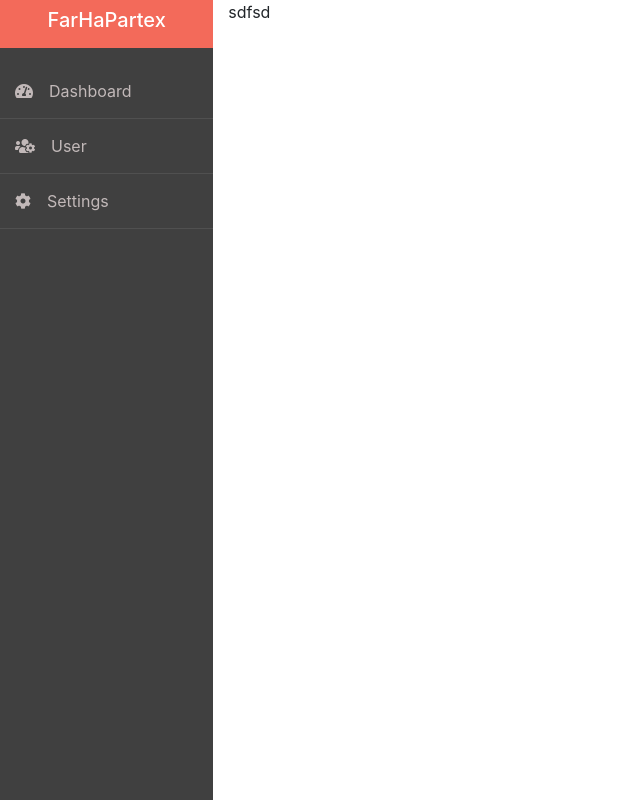
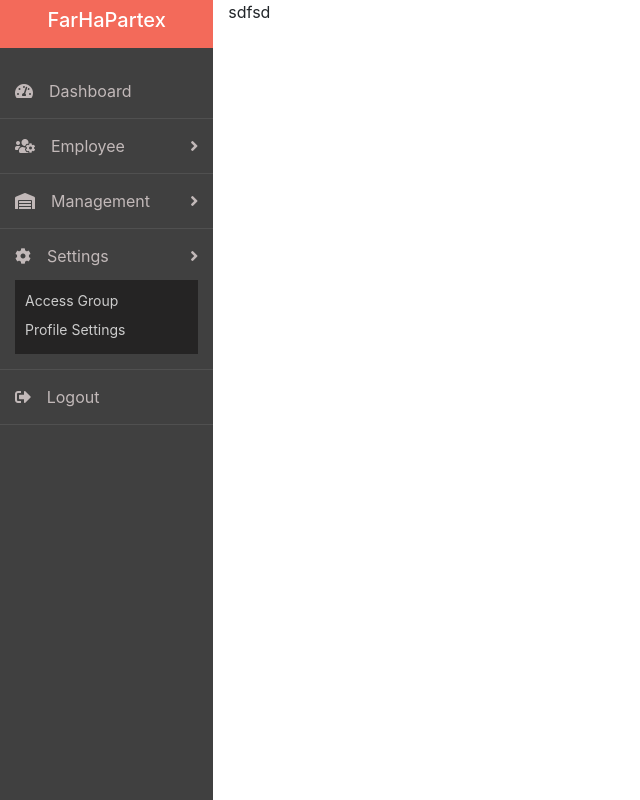
Before and after one commit to farhapartex/hr-frontend, a Vue app: page /dashboard in a window 1280 px wide. Both pictures are taken after a click on the link "Settings". Shown: the whole page, without its empty margins (0-640 px from the left). Built offline with nearby package versions, Linux system fonts and the light colour scheme.

Commit message:
submenu added in sidebar

```diff
--- a/src/components/Sidebar.vue
+++ b/src/components/Sidebar.vue
@@ -5,7 +5,7 @@
     </div>
 
     <div class="w-100 nav-list">
-      <ul class="mt-3">
+      <ul class="mt-3 navs">
         <li>
           <a href="#">
             <span class="mr-3">
@@ -15,19 +15,77 @@
           </a>
         </li>
         <li>
-          <a href="#">
+          <a href="#" @click="verticalNavToggle(0)">
             <span class="mr-3">
               <i class="fas fa-users-cog"></i>
             </span>
-            <span>User</span>
+            <span>Employee</span>
+            <span class="float-right">
+              <i class="fas fa-angle-right"></i>
+            </span>
           </a>
+          <transition name="fade">
+            <ul class="sub-navlist" v-if="subMenuList[0]==true" transition="v-fade">
+              <li>
+                <a href="#">Employee List</a>
+              </li>
+            </ul>
+          </transition>
+        </li>
+        <li>
+          <a href="#" @click="verticalNavToggle(1)">
+            <span class="mr-3">
+              <i class="fas fa-warehouse"></i>
+            </span>
+            <span>Management</span>
+            <span class="float-right">
+              <i class="fas fa-angle-right"></i>
+            </span>
+          </a>
+          <transition name="fade">
+            <ul class="sub-navlist" v-if="subMenuList[1]==true">
+              <li>
+                <a href="#">Leave System</a>
+              </li>
+              <li>
+                <a href="#">Applications</a>
+              </li>
+              <li>
+                <a href="#">Probation System</a>
+              </li>
+              <li>
+                <a href="#">Holyday List</a>
+              </li>
+            </ul>
+          </transition>
+        </li>
+        <li>
+          <a href="#" @click="verticalNavToggle(2)">
+            <span class="mr-3">
+              <i class="fas fa-cog"></i>
+            </span>
+            <span>Settings</span>
+            <span class="float-right">
+              <i class="fas fa-angle-right"></i>
+            </span>
+          </a>
+          <transition name="fade">
+            <ul class="sub-navlist" v-if="subMenuList[2]==true">
+              <li>
+                <a href="#">Access Group</a>
+              </li>
+              <li>
+                <a href="#">Profile Settings</a>
+              </li>
+            </ul>
+          </transition>
         </li>
         <li>
           <a href="#">
             <span class="mr-3">
-              <i class="fas fa-cog"></i>
+              <i class="fas fa-sign-out-alt"></i>
             </span>
-            <span>Settings</span>
+            <span>Logout</span>
           </a>
         </li>
       </ul>
@@ -43,7 +101,17 @@ import HelloWorld from "@/components/HelloWorld.vue";
   name: "Sidebar",
   components: {}
 })
-export default class Sidebar extends Vue {}
+export default class Sidebar extends Vue {
+  subMenuList: any = [false, false, false, false, false];
+
+  verticalNavToggle(index: number) {
+    let listValue = this.subMenuList[index];
+    this.subMenuList = JSON.parse(
+      JSON.stringify([false, false, false, false, false])
+    );
+    Vue.set(this.subMenuList, index, !listValue);
+  }
+}
 </script>
 
 <style>
@@ -60,20 +128,53 @@ export default class Sidebar extends Vue {}
   color: #ffffff;
 }
 
-.nav-list ul li {
+.nav-list > ul > li {
   padding: 15px 15px;
   border-bottom: 0.6px solid #505050;
 }
 
-.nav-list ul li:hover,
-.nav-list ul li:hover a {
+.nav-list > ul > li:hover,
+.nav-list > ul > li:hover > a {
   background: #757373;
   color: #f36a5a;
 }
 
-.nav-list ul li a {
+.nav-list > ul > li > a {
   text-decoration: none;
   color: #c2b9b9;
   display: block;
 }
+
+.sub-navlist {
+  list-style: none;
+  background: #252424;
+  padding: 8px 10px !important;
+  margin-top: 12px !important;
+}
+
+.sub-navlist li {
+  padding-bottom: 5px;
+}
+
+.sub-navlist li a {
+  text-decoration: none;
+  color: #cccccc;
+  font-size: 14px;
+}
+
+.sub-navlist > li:hover > a {
+  color: #f36a5a;
+}
+
+.fade-enter-active {
+  transition: all 0.3s ease;
+}
+.fade-leave-active {
+  transition: all 0.6s cubic-bezier(1, 0.5, 0.8, 1);
+}
+.fade-enter, .fade-leave-to
+/* .slide-fade-leave-active below version 2.1.8 */ {
+  transform: translateX(10px);
+  opacity: 0;
+}
 </style>
```
